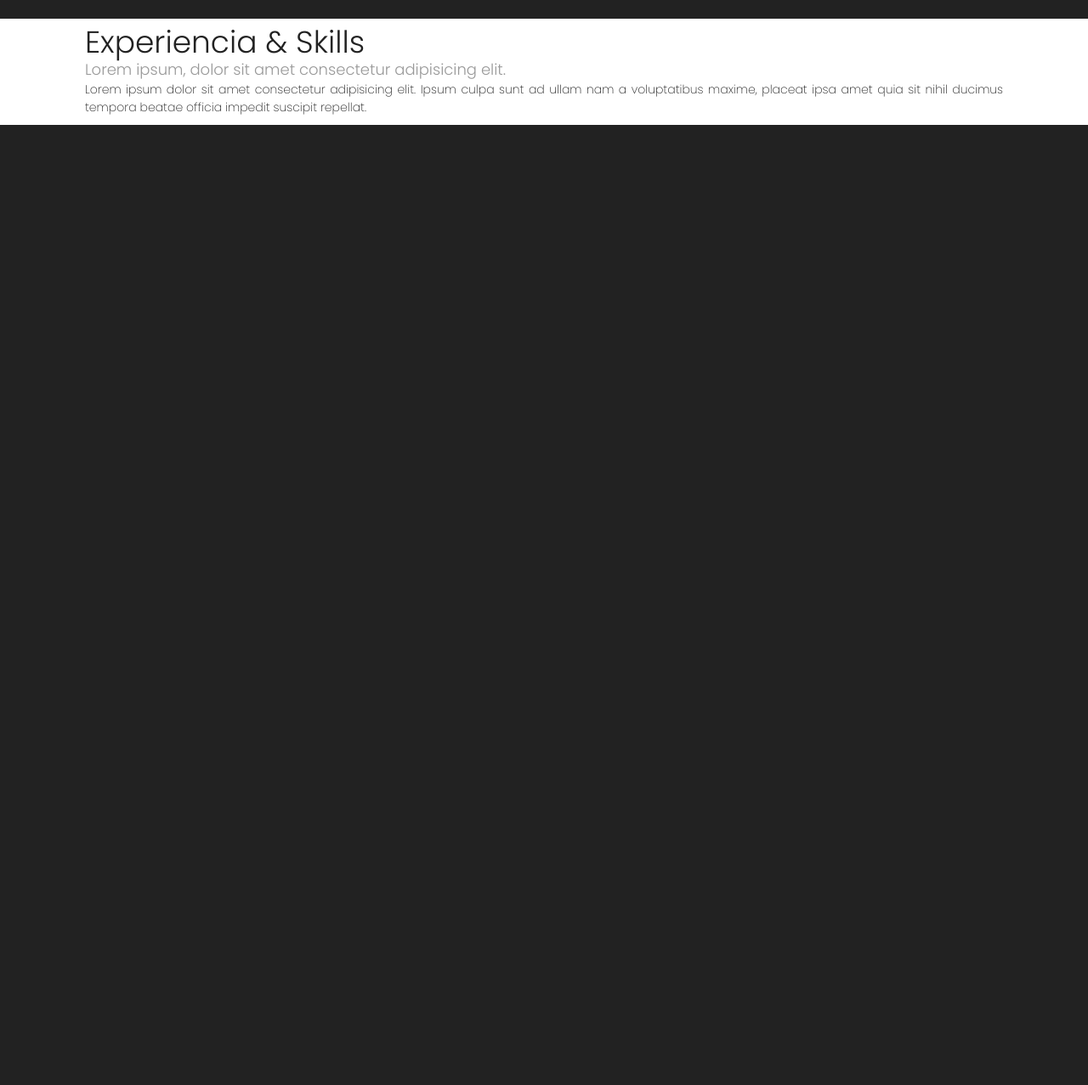
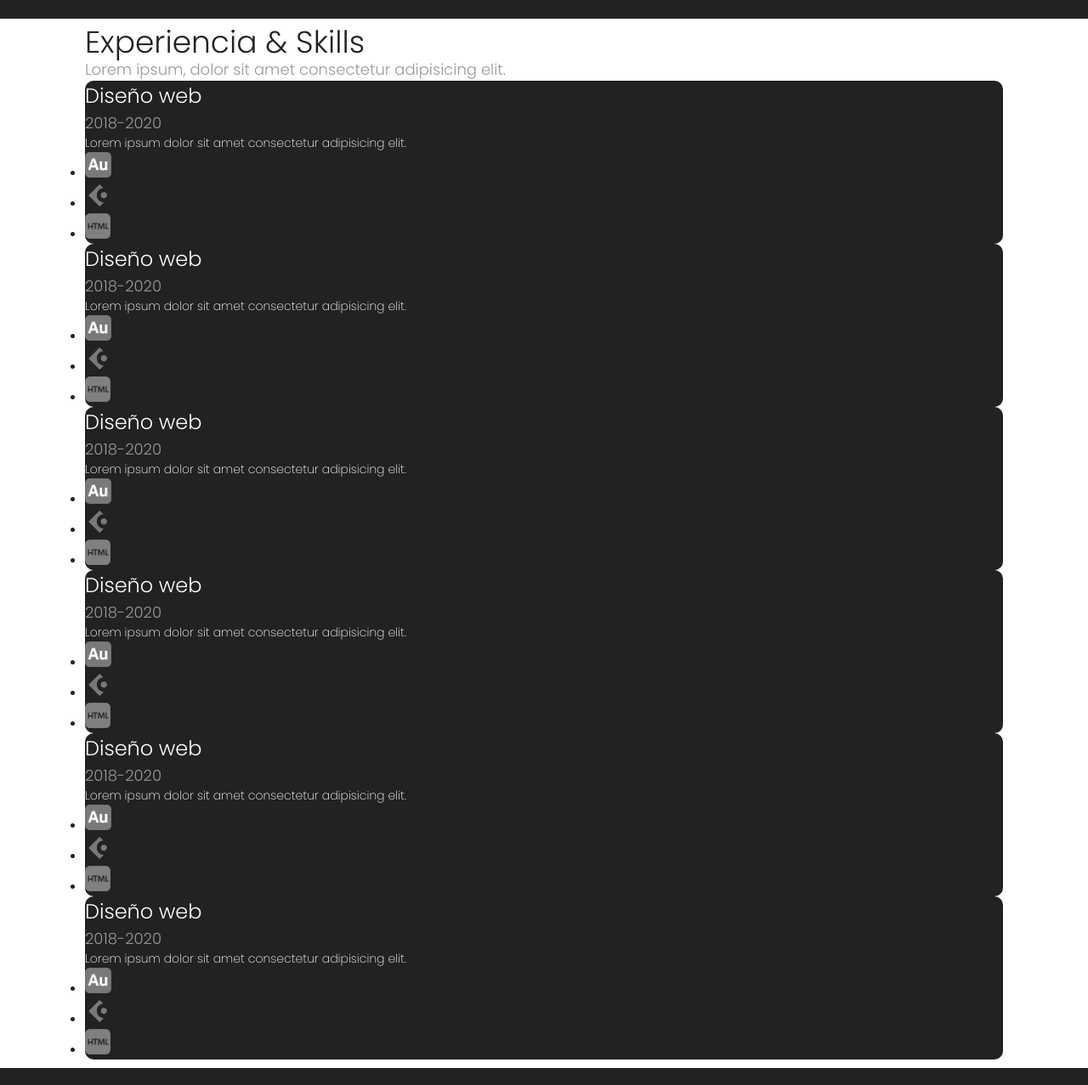
Before and after one commit to lamux04/projects, a plain HTML site: page portafolio/index.html in a window 1280 px wide. Shown: the part 1363-2640 px from the top of the page at 85% size. Before the commit the page ends 1530 px from the top, so only its background shows below. Drawn offline with nearby package versions, Linux system fonts and the light colour scheme.

Commit message:
add experiencia

```diff
--- a/portafolio/css/style.css
+++ b/portafolio/css/style.css
@@ -187,3 +187,20 @@ nav li {
 #bodysobremi .masinfo button {
     float: none;
 }
+
+.gridexp {
+
+}
+
+.cardexp {
+    background-color: #222;
+    border-radius: 10px;
+}
+
+.cardexp h2 {
+    color: #fff;
+    font-size: 24px;
+}
+.cardexp p {
+    color: #fff;
+}
--- a/portafolio/index.html
+++ b/portafolio/index.html
@@ -111,7 +111,68 @@
         <section id="experiencia">
             <h2>Experiencia & Skills</h2>
             <h3>Lorem ipsum, dolor sit amet consectetur adipisicing elit. </h3>
-            <p>Lorem ipsum dolor sit amet consectetur adipisicing elit. Ipsum culpa sunt ad ullam nam a voluptatibus maxime, placeat ipsa amet quia sit nihil ducimus tempora beatae officia impedit suscipit repellat.</p>
+            <div class="gridexp">
+                <div class="cardexp">
+                    <h2>Diseño web</h2>
+                    <h3 class="textoizquierda">2018-2020</h3>
+                    <p>Lorem ipsum dolor sit amet consectetur adipisicing elit.</p>
+                    <ul>
+                        <li><img src="./images/tecno_au.png" alt="" height="30px"></li>
+                        <li><img src="./images/tecno_cu.png" alt="" height="30px"></li>
+                        <li><img src="./images/tecno_html.png" alt="" height="30px"></li>
+                    </ul>
+                </div>
+                <div class="cardexp">
+                    <h2>Diseño web</h2>
+                    <h3 class="textoizquierda">2018-2020</h3>
+                    <p>Lorem ipsum dolor sit amet consectetur adipisicing elit.</p>
+                    <ul>
+                        <li><img src="./images/tecno_au.png" alt="" height="30px"></li>
+                        <li><img src="./images/tecno_cu.png" alt="" height="30px"></li>
+                        <li><img src="./images/tecno_html.png" alt="" height="30px"></li>
+                    </ul>
+                </div>
+                <div class="cardexp">
+                    <h2>Diseño web</h2>
+                    <h3 class="textoizquierda">2018-2020</h3>
+                    <p>Lorem ipsum dolor sit amet consectetur adipisicing elit.</p>
+                    <ul>
+                        <li><img src="./images/tecno_au.png" alt="" height="30px"></li>
+                        <li><img src="./images/tecno_cu.png" alt="" height="30px"></li>
+                        <li><img src="./images/tecno_html.png" alt="" height="30px"></li>
+                    </ul>
+                </div>
+                <div class="cardexp">
+                    <h2>Diseño web</h2>
+                    <h3 class="textoizquierda">2018-2020</h3>
+                    <p>Lorem ipsum dolor sit amet consectetur adipisicing elit.</p>
+                    <ul>
+                        <li><img src="./images/tecno_au.png" alt="" height="30px"></li>
+                        <li><img src="./images/tecno_cu.png" alt="" height="30px"></li>
+                        <li><img src="./images/tecno_html.png" alt="" height="30px"></li>
+                    </ul>
+                </div>
+                <div class="cardexp">
+                    <h2>Diseño web</h2>
+                    <h3 class="textoizquierda">2018-2020</h3>
+                    <p>Lorem ipsum dolor sit amet consectetur adipisicing elit.</p>
+                    <ul>
+                        <li><img src="./images/tecno_au.png" alt="" height="30px"></li>
+                        <li><img src="./images/tecno_cu.png" alt="" height="30px"></li>
+                        <li><img src="./images/tecno_html.png" alt="" height="30px"></li>
+                    </ul>
+                </div>
+                <div class="cardexp">
+                    <h2>Diseño web</h2>
+                    <h3 class="textoizquierda">2018-2020</h3>
+                    <p>Lorem ipsum dolor sit amet consectetur adipisicing elit.</p>
+                    <ul>
+                        <li><img src="./images/tecno_au.png" alt="" height="30px"></li>
+                        <li><img src="./images/tecno_cu.png" alt="" height="30px"></li>
+                        <li><img src="./images/tecno_html.png" alt="" height="30px"></li>
+                    </ul>
+                </div>
+            </div>
         </section>
         <!-- FIN Bloque Experiencia -->
 
```
Also changed, not shown: portafolio/images/tecno_au.png (added), portafolio/images/tecno_cu.png (added), portafolio/images/tecno_html.png (added).
